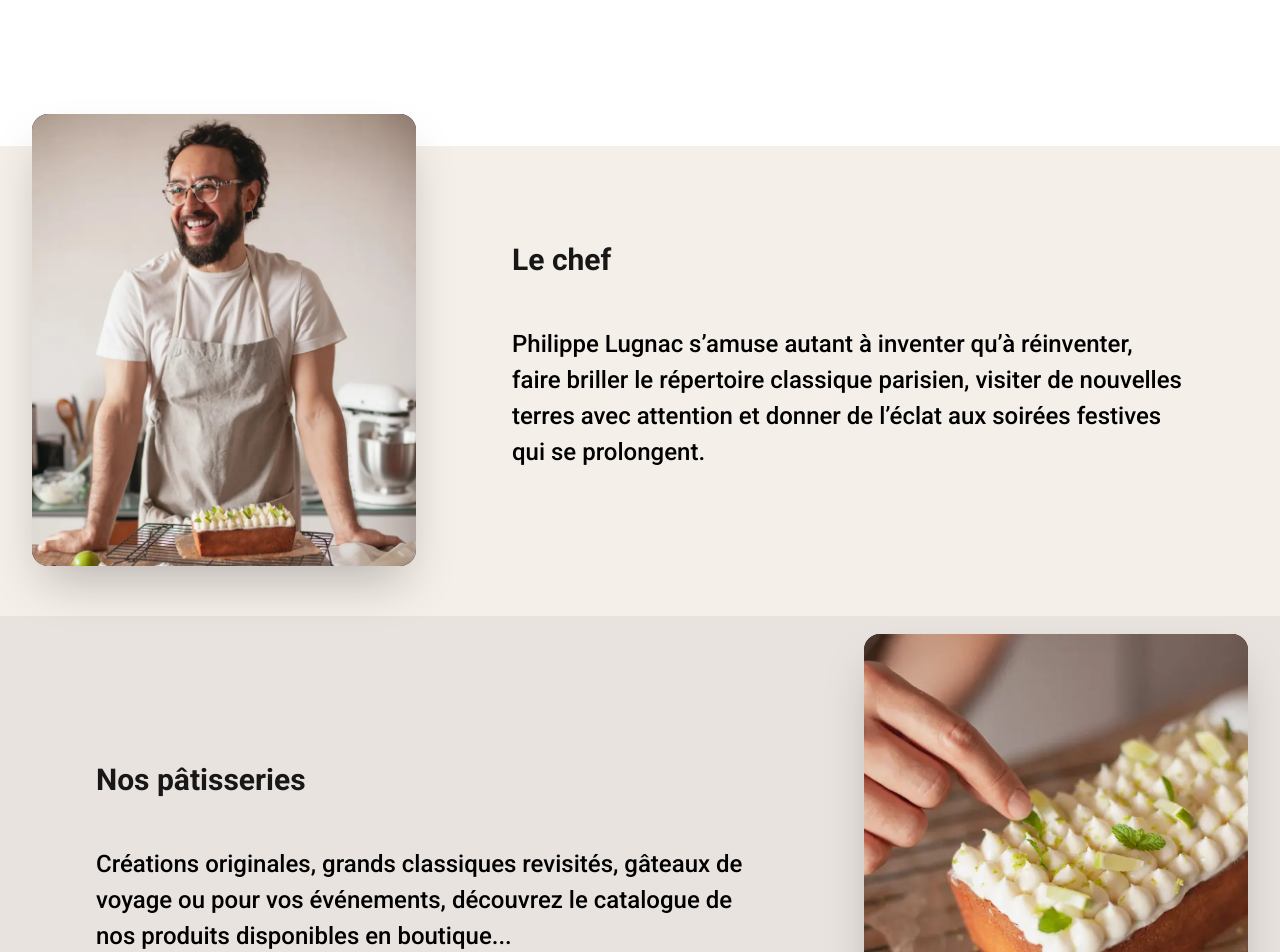
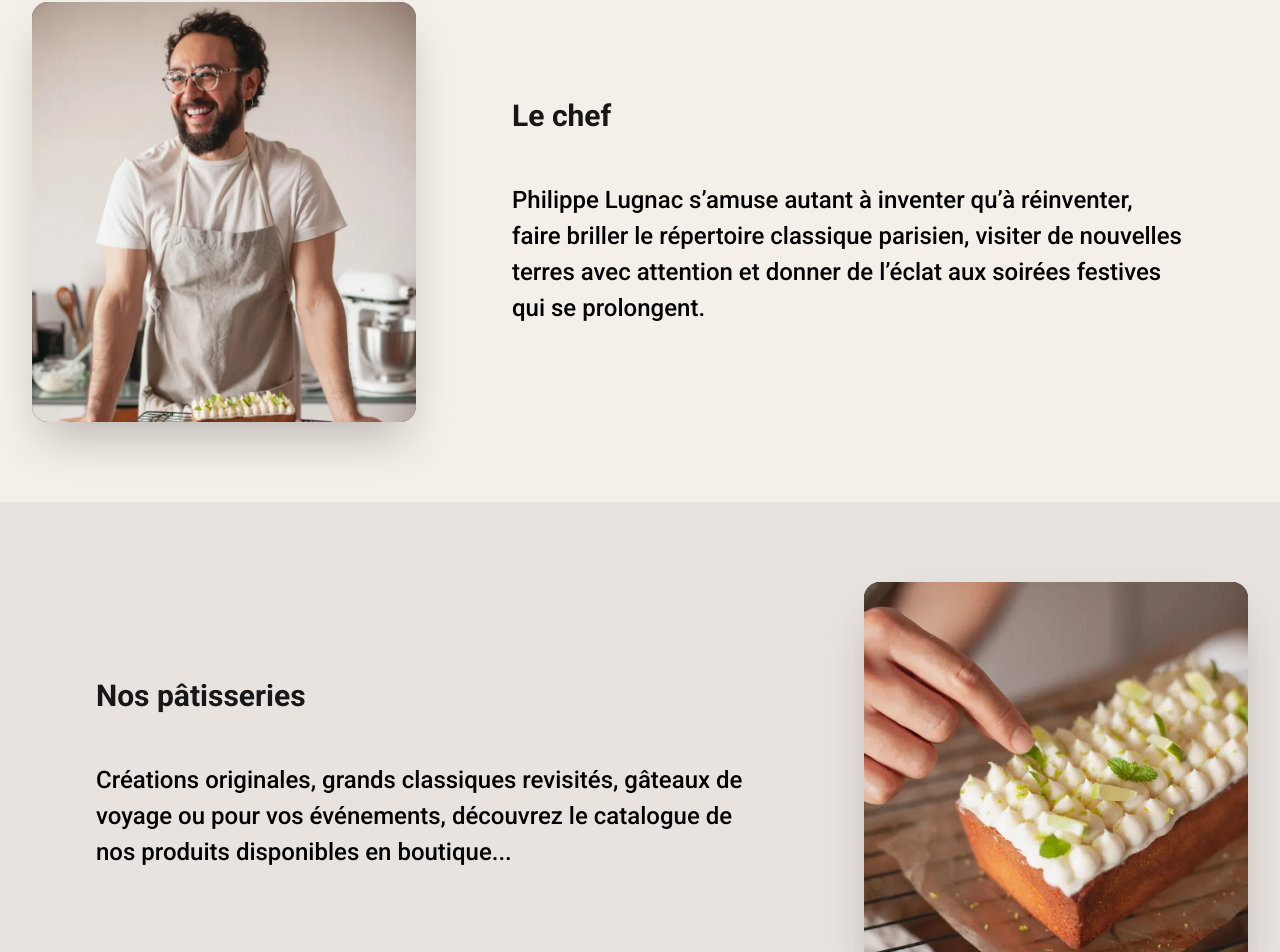
Before and after one commit to kgtrey1/m-eco-902, a Next.js app: page / in a window 1280 px wide. Shown: the part 878-1830 px from the top of the page. Built offline with nearby package versions, Linux system fonts and the light colour scheme.

Commit message:
fix: padding, margin and semantic

```diff
--- a/src/components/ui/biography.tsx
+++ b/src/components/ui/biography.tsx
@@ -1,10 +1,10 @@
-import Image from "next/image"
+import Image from 'next/image'
 
 export default function Biography() {
     return (
-        <div className="relative z-10 mt-32 bg-bg-chief sm:mt-56">
-            <div className="mx-auto flex max-w-7xl flex-col items-center gap-x-8 gap-y-10 px-6 sm:gap-y-8 lg:px-8 xl:flex-row xl:items-stretch lg:pb-[50px] pb-20">
-                <div className="-mt-8 w-full max-w-2xl xl:w-96 xl:flex-none">
+        <section id="chief" className="relative z-10 py-20 bg-bg-chief">
+            <div className="mx-auto flex max-w-7xl flex-col items-center gap-x-8 gap-y-10 px-6 sm:gap-y-8 lg:px-8 xl:flex-row xl:items-stretch">
+                <div className="w-full max-w-2xl xl:w-96 xl:flex-none">
                     <div className="relative aspect-[2/1] h-full md:-mx-8 xl:mx-0 xl:aspect-auto">
                         <Image
                             alt="Photographie de Philippe Lugnac"
@@ -18,16 +18,19 @@ export default function Biography() {
                     </div>
                 </div>
                 <div className="w-full max-w-2xl xl:max-w-none xl:flex-auto xl:px-16 xl:py-24">
-                    <p className="text-3xl font-semibold">Le chef</p>
+                    <h2 className="text-3xl font-bold">Le chef</h2>
                     <figure className="relative isolate pt-6 sm:pt-12">
                         <blockquote className="text-xl md:font-medium font-normal leading-8 text-black sm:text-2xl sm:leading-9">
                             <p>
-                                Philippe Lugnac s’amuse autant à inventer qu’à réinventer, faire briller le répertoire classique parisien, visiter de nouvelles terres avec attention et donner de l’éclat aux soirées festives qui se prolongent.
+                                Philippe Lugnac s’amuse autant à inventer qu’à réinventer,
+                                faire briller le répertoire classique parisien,
+                                visiter de nouvelles terres avec attention et donner de l’éclat
+                                aux soirées festives qui se prolongent.
                             </p>
                         </blockquote>
                     </figure>
                 </div>
             </div>
-      </div>
+        </section>
     )
 }
--- a/src/components/ui/products.tsx
+++ b/src/components/ui/products.tsx
@@ -2,21 +2,11 @@ import Image from "next/image"
 
 export default function Products() {
     return (
-        <div className=" bg-pastry pt-[100px] md:pt-[50px] pb-[100px] md:pb-[50px]">
-            <div className="mx-auto flex max-w-7xl flex-col items-center gap-x-8 gap-y-10 px-6 sm:gap-y-8 lg:px-8 xl:flex-row xl:items-stretch pt-100">
-                <div className="w-full max-w-2xl xl:max-w-none xl:flex-auto xl:px-16 xl:py-24 pb-20">
-                    <h2 className="text-3xl font-semibold">Nos pâtisseries</h2>
-                    <figure className="relative isolate pt-6 sm:pt-12">
-                        <blockquote className="text-xl md:font-medium font-normal leading-8 text-black sm:text-2xl sm:leading-9">
-                            <p>
-                                Créations originales, grands classiques revisités, gâteaux de voyage ou pour vos événements, découvrez le catalogue de nos produits disponibles en boutique...
-                            </p>
-                        </blockquote>
-                    </figure>
-                </div>
-                <div className="-mt-8 w-full max-w-2xl xl:w-96 xl:flex-none">
+        <section id="products" className="relative z-10 py-20 bg-pastry">
+            <div className="mx-auto flex max-w-7xl flex-col items-center gap-x-8 gap-y-10 px-6 sm:gap-y-8 lg:px-8 xl:flex-row-reverse xl:items-stretch">
+                <div className="w-full max-w-2xl xl:w-96 xl:flex-none">
                     <div className="relative aspect-[2/1] h-full md:-mx-8 xl:mx-0 xl:aspect-auto">
-                        <Image
+                    <Image
                             alt="Une image des pâtisseries du chef Philippe Lugnac"
                             src="/products.webp"
                             fill
@@ -27,7 +17,19 @@ export default function Products() {
                         />
                     </div>
                 </div>
+                <div className="w-full max-w-2xl xl:max-w-none xl:flex-auto xl:px-16 xl:py-24">
+                    <h2 className="text-3xl font-bold">Nos pâtisseries</h2>
+                    <figure className="relative isolate pt-6 sm:pt-12">
+                        <blockquote className="text-xl md:font-medium font-normal leading-8 text-black sm:text-2xl sm:leading-9">
+                            <p>
+                                Créations originales, grands classiques revisités, gâteaux de
+                                voyage ou pour vos événements, découvrez le catalogue de nos produits
+                                disponibles en boutique...
+                            </p>
+                        </blockquote>
+                    </figure>
+                </div>
             </div>
-        </div>
+        </section>
     )
 }
```
